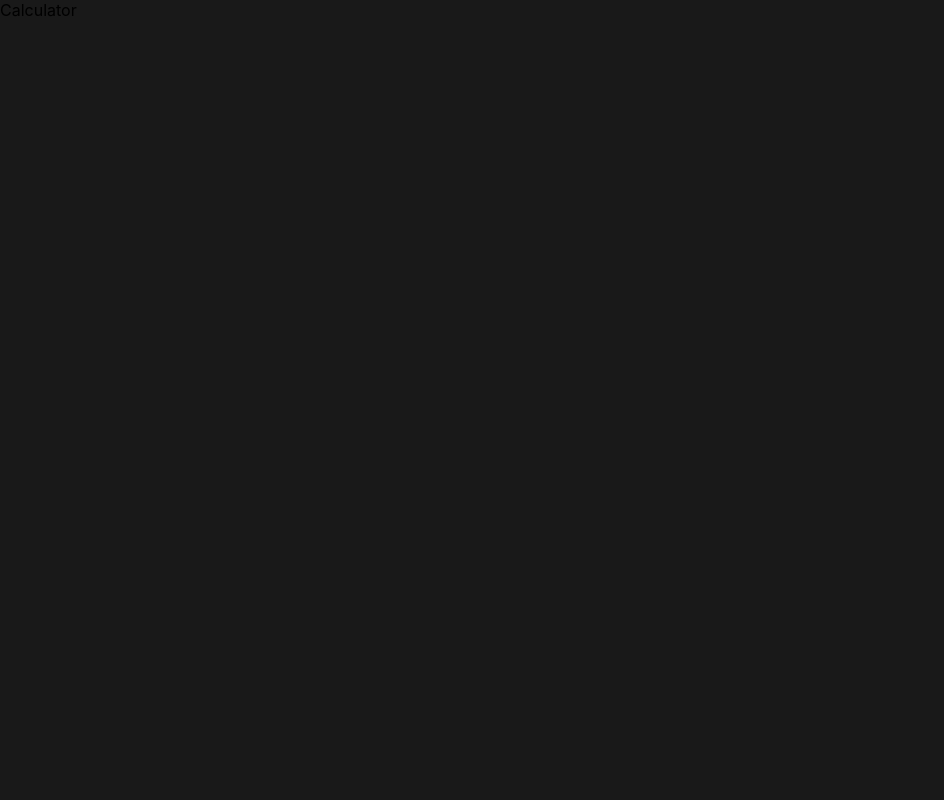
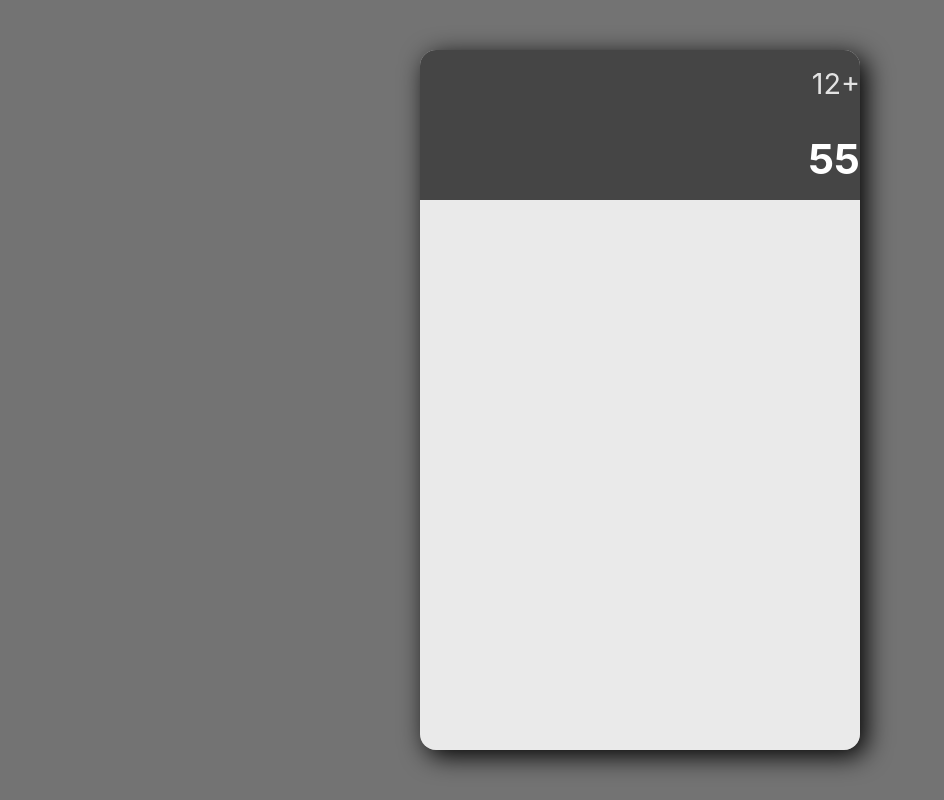
Before and after one commit to MMGGYY66/maths-magicians, a React (Create React App) app: page / in a window 1280 px wide. Shown: the whole page, without its empty margins (0-944 px from the left). Built offline with nearby package versions, Linux system fonts and the light colour scheme.

Commit message:
Add the main container for the calculator inside styled folder and create inside it the screen to show numbers

```diff
--- a/src/App.js
+++ b/src/App.js
@@ -1,5 +1,4 @@
 import Calculator from './components/Calculator/Calculator';
-import './index.css';
 
 function App() {
   return (
--- a/src/components/Calculator/Calculator.js
+++ b/src/components/Calculator/Calculator.js
@@ -1,7 +1,18 @@
 import React from 'react';
+import {
+  Container,
+  Screen,
+  TopValue,
+  BottomValue,
+} from './styled';
 
 export default function Calculator() {
   return (
-    <div>Calculator</div>
+    <Container>
+      <Screen>
+        <TopValue>12+</TopValue>
+        <BottomValue>55</BottomValue>
+      </Screen>
+    </Container>
   );
 }
--- /dev/null
+++ b/src/components/Calculator/styled/index.js
@@ -0,0 +1,38 @@
+import styled from 'styled-components';
+
+export const Container = styled.div`
+  width: 440px;
+  margin: 50px auto;
+  display: grid;
+  justify-content: center;
+  align-content: center;
+  grid-template-columns: repeat(4, 110px);
+  grid-template-rows: minmax(110px, 150px) repeat(5, 110px);
+  box-shadow: 6px 6px 26px black;
+  border-radius: 16px;
+  background: rgba(255,255,255,0.85);
+`;
+
+export const Screen = styled.div`
+  grid-column: 1 / -1;
+  background: rgba(0,0,0,0.7);
+  display: flex;
+  flex-direction: column;
+  justify-content: space-around;
+  pading: 12px;
+  border-radius: 16px 16px 0 0;
+  word-wrap: break-word;
+  word-break: break-all;
+  text-align: right;
+`;
+
+export const TopValue = styled.div`
+  color: rgba(255,255,255,0.85);
+  font-size: 1.8rem;
+`;
+
+export const BottomValue = styled.div`
+  color: rgba(255,255,255, 1);
+  font-size: 2.6rem;
+  font-weight: bold;
+`;
--- a/src/index.css
+++ b/src/index.css
@@ -9,7 +9,7 @@
 body {
   margin: 0;
   padding: 0;
-  background-color: rgba(0, 0, 0, 0.9);
+  background-color: rgba(0, 0, 0, 0.55);
   font-family:
     -apple-system,
     BlinkMacSystemFont,
```
